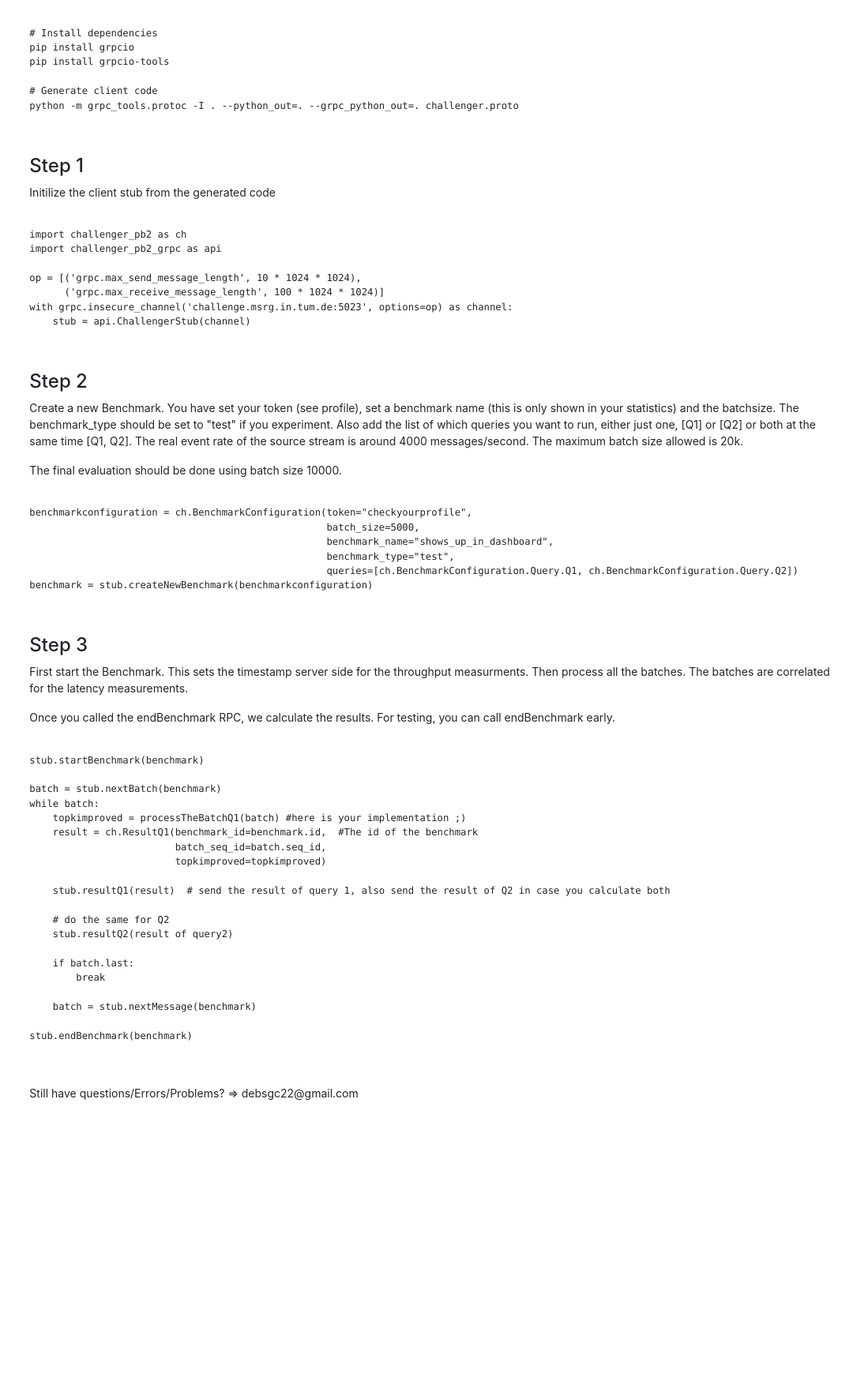
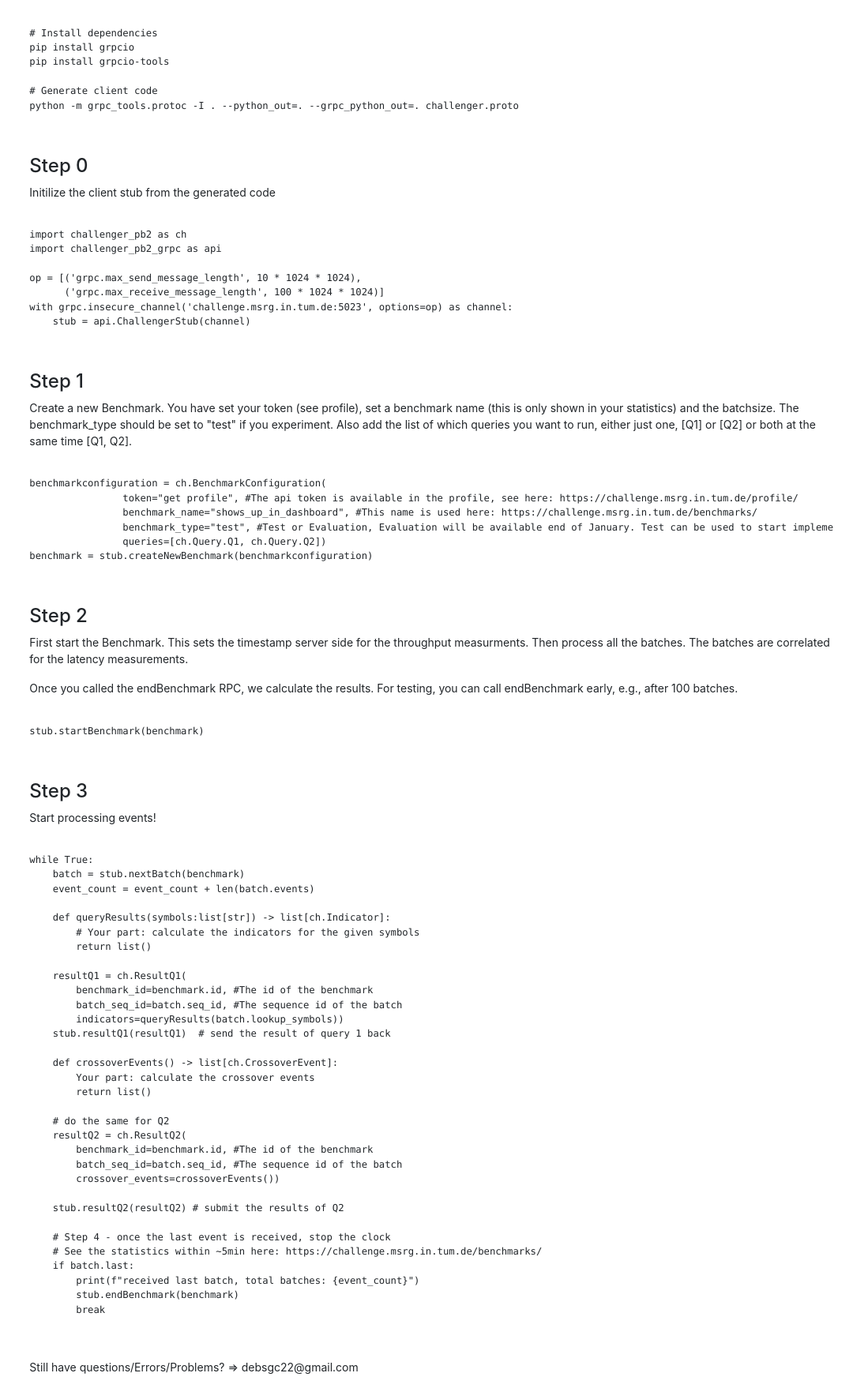
Before and after one commit to jawadtahir/bandency, a Python web app: template web/frontend/templates/documentation.html in a window 1280 px wide. Shown: the part 1067-2825 px from the top of the page at 79% size, without its empty margins (200-1280 px from the left). Before the commit the page ends 2460 px from the top, so only its background shows below. Run offline with Jinja, Linux system fonts and the light colour scheme; the template is opened without the code that fills it, so the values that code supplies are empty; some libraries are stand-ins or nearby versions.

Commit message:
update the documentation

```diff
--- a/query/q1.py
+++ b/query/q1.py
@@ -7,8 +7,8 @@ import challenger_pb2_grpc as api
 
 op = [('grpc.max_send_message_length', 10 * 1024 * 1024),
       ('grpc.max_receive_message_length', 100 * 1024 * 1024)]
-with grpc.insecure_channel('127.0.0.1:8081', options=op) as channel:
-#with grpc.insecure_channel('challenge.msrg.in.tum.de:5023', options=op) as channel:
+#with grpc.insecure_channel('127.0.0.1:8081', options=op) as channel:
+with grpc.insecure_channel('challenge.msrg.in.tum.de:5023', options=op) as channel:
     stub = api.ChallengerStub(channel)
 
     benchmarkconfiguration = ch.BenchmarkConfiguration(
--- a/web/frontend/templates/documentation.html
+++ b/web/frontend/templates/documentation.html
@@ -29,7 +29,7 @@ python -m grpc_tools.protoc -I . --python_out=. --grpc_python_out=. challenger.p
     </code>
     </pre>
 
-    <h4>Step 1</h4>
+    <h4>Step 0</h4>
     <p>Initilize the client stub from the generated code</p>
     <pre>
         <code>
@@ -43,49 +43,67 @@ with grpc.insecure_channel('challenge.msrg.in.tum.de:5023', options=op) as chann
         </code>
     </pre>
 
-    <h4>Step 2</h4>
+    <h4>Step 1</h4>
     <p>Create a new Benchmark. You have set your token (see profile), set a benchmark name (this is only shown in your statistics) and the batchsize.
         The benchmark_type should be set to "test" if you experiment.
         Also add the list of which queries you want to run, either just one, [Q1] or [Q2] or both at the same time [Q1, Q2].
-        The real event rate of the source stream is around 4000 messages/second. The maximum batch size allowed is 20k.</p>
-    <p>The final evaluation should be done using batch size 10000.</p>
+    </p>
     <pre>
         <code>
-benchmarkconfiguration = ch.BenchmarkConfiguration(token="checkyourprofile",
-                                                   batch_size=5000,
-                                                   benchmark_name="shows_up_in_dashboard",
-                                                   benchmark_type="test",
-                                                   queries=[ch.BenchmarkConfiguration.Query.Q1, ch.BenchmarkConfiguration.Query.Q2])
+benchmarkconfiguration = ch.BenchmarkConfiguration(
+                token="get profile", #The api token is available in the profile, see here: https://challenge.msrg.in.tum.de/profile/
+                benchmark_name="shows_up_in_dashboard", #This name is used here: https://challenge.msrg.in.tum.de/benchmarks/
+                benchmark_type="test", #Test or Evaluation, Evaluation will be available end of January. Test can be used to start implementing
+                queries=[ch.Query.Q1, ch.Query.Q2])
 benchmark = stub.createNewBenchmark(benchmarkconfiguration)
         </code>
     </pre>
 
-    <h4>Step 3</h4>
+    <h4>Step 2</h4>
     <p>First start the Benchmark. This sets the timestamp server side for the throughput measurments. Then process all the batches. The batches are correlated for the latency measurements.</p>
-    <p>Once you called the endBenchmark RPC, we calculate the results. For testing, you can call endBenchmark early.</p>
+    <p>Once you called the endBenchmark RPC, we calculate the results. For testing, you can call endBenchmark early, e.g., after 100 batches.</p>
 
     <pre>
         <code>
 stub.startBenchmark(benchmark)
+        </code>
+    </pre>
+    <h4>Step 3</h4>
+    <p>Start processing events!</p>
+    <pre>
+        <code>
+while True:
+    batch = stub.nextBatch(benchmark)
+    event_count = event_count + len(batch.events)
 
-batch = stub.nextBatch(benchmark)
-while batch:
-    topkimproved = processTheBatchQ1(batch) #here is your implementation ;)
-    result = ch.ResultQ1(benchmark_id=benchmark.id,  #The id of the benchmark
-                         batch_seq_id=batch.seq_id,
-                         topkimproved=topkimproved)
+    def queryResults(symbols:list[str]) -> list[ch.Indicator]:
+        # Your part: calculate the indicators for the given symbols
+        return list()
 
-    stub.resultQ1(result)  # send the result of query 1, also send the result of Q2 in case you calculate both
+    resultQ1 = ch.ResultQ1(
+        benchmark_id=benchmark.id, #The id of the benchmark
+        batch_seq_id=batch.seq_id, #The sequence id of the batch
+        indicators=queryResults(batch.lookup_symbols))
+    stub.resultQ1(resultQ1)  # send the result of query 1 back
+
+    def crossoverEvents() -> list[ch.CrossoverEvent]:
+        Your part: calculate the crossover events
+        return list()
 
     # do the same for Q2
-    stub.resultQ2(result of query2)
+    resultQ2 = ch.ResultQ2(
+        benchmark_id=benchmark.id, #The id of the benchmark
+        batch_seq_id=batch.seq_id, #The sequence id of the batch
+        crossover_events=crossoverEvents())
 
+    stub.resultQ2(resultQ2) # submit the results of Q2
+
+    # Step 4 - once the last event is received, stop the clock
+    # See the statistics within ~5min here: https://challenge.msrg.in.tum.de/benchmarks/
     if batch.last:
+        print(f"received last batch, total batches: {event_count}")
+        stub.endBenchmark(benchmark)
         break
-
-    batch = stub.nextMessage(benchmark)
-
-stub.endBenchmark(benchmark)
         </code>
     </pre>
 
```
Also changed, not shown: web/frontend/static/example.py (+32 -55 lines).
